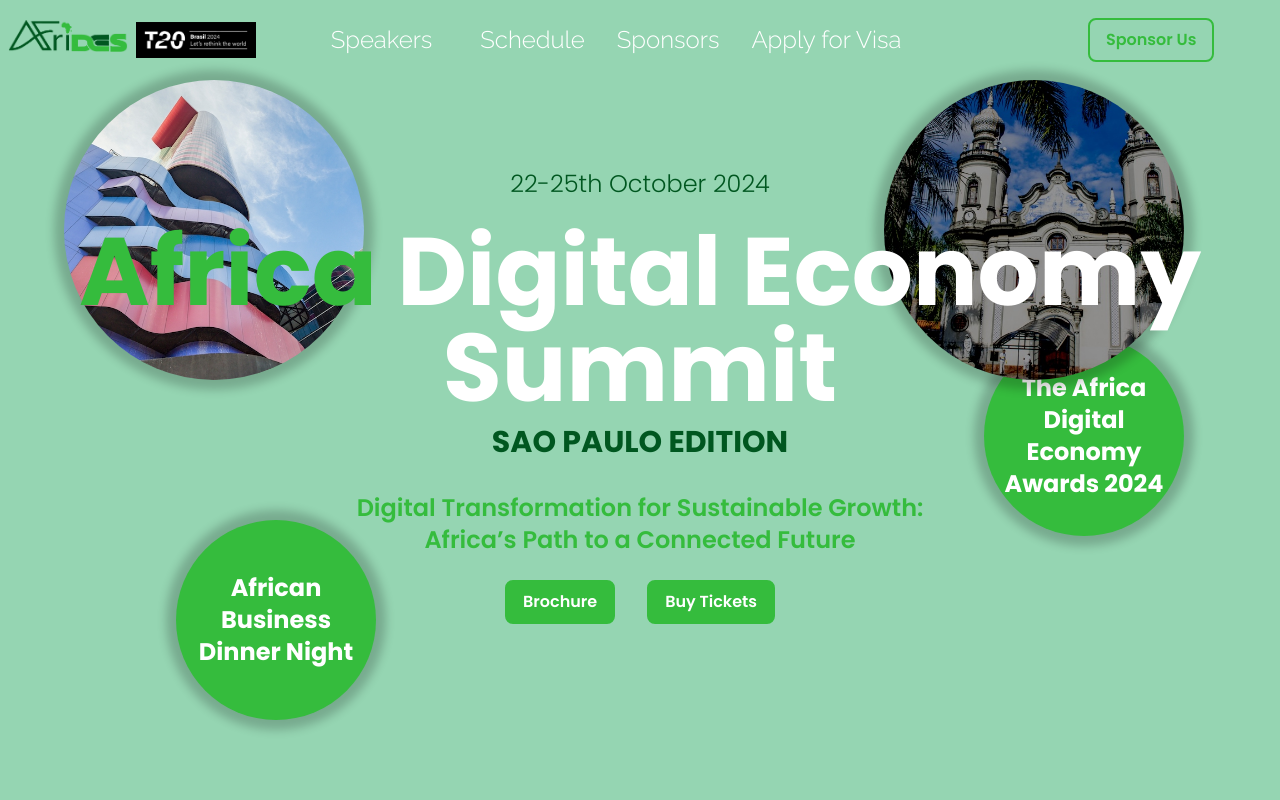
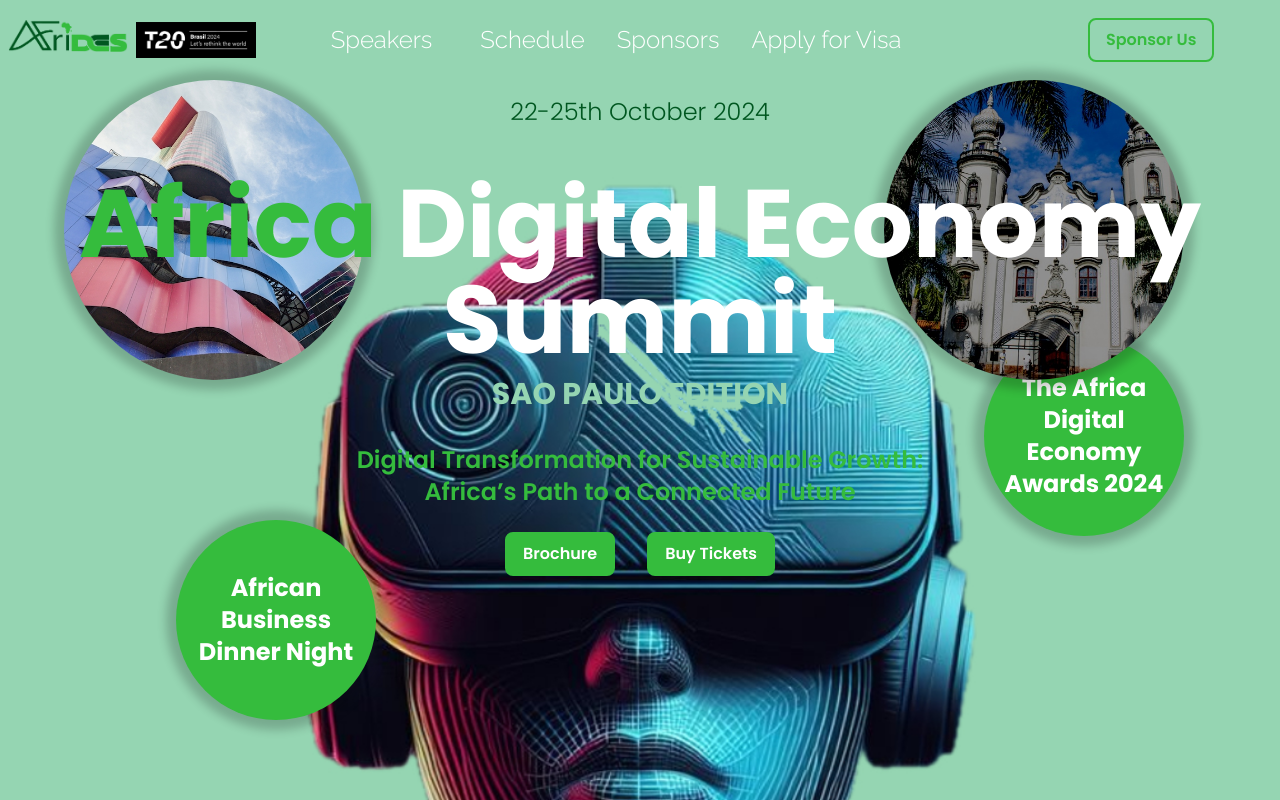
Before and after one commit to psmaan/afrides, a React (Create React App) app: page / in a window 1280 px wide. Shown: the top 800 px of the page. Built offline with nearby package versions, Linux system fonts and the light colour scheme.

Commit message:
landing update

```diff
--- a/src/App.css
+++ b/src/App.css
@@ -173,7 +173,10 @@ html {
 }
 
 .saopaulo {
-  background-color: #95d5b2;
+  background: url('./components/media/landingbgfinal.jpeg');
+  background-position: center;
+  background-size: cover;
+  background-repeat: no-repeat;
 }
 
 @media (max-width: 768px) {
--- a/src/components/Landing.js
+++ b/src/components/Landing.js
@@ -1,9 +1,9 @@
 const Landing = () => {
     return (
-        <div className='w-screen h-screen sm:min-h-[700px] flex flex-col items-center landing pt-24 sm:pt-32 sm:pt-16  md:pt-12 lg:pt-16 saopaulo z-10'>
-            <h2 className='text-[#95d5b2] md:text-[#005720] font-light md:my-6 text-2xl'>22-25th October 2024</h2>
+        <div className='w-screen h-screen sm:min-h-[700px] flex flex-col items-center landing pt-24 sm:pt-32 sm:pt-16  md:pt-8 lg:pt-4 saopaulo z-10'>
+            <h2 className='text-[#95d5b2] md:text-[#005720] font-light md:mb-12 text-2xl'>22-25th October 2024</h2>
             <h1 className='font-bold text-6xl sm:text-7xl md:text-8xl text-center w-[90%] text-[#35bc3d] '>Africa <span className='text-white'>Digital Economy Summit</span></h1>
-            <h2 className="text-center text-3xl text-[#35bc3d] md:text-[#005720] font-bold mt-2">SAO PAULO EDITION</h2>
+            <h2 className="text-center text-3xl text-[#35bc3d] md:text-[#95d5b2] font-bold mt-2">SAO PAULO EDITION</h2>
             <h2 className='text-center mt-8 text-2xl text-[#95d5b2] md:text-[#35bc3d] font-["Bebas Neue"] font-semibold w-[50%]'>Digital Transformation for Sustainable Growth: Africa’s Path to a Connected Future</h2>
             <div className='flex items-center hero-buttons mt-2 flex-row'>
                 <button className='m-4 font-semibold rounded-lg p-2 px-4 bg-[#35bc3d] text-white'>Brochure</button>
```
Also changed, not shown: src/components/media/landingbgfinal.jpeg (added), src/components/media/vrrobot.png (added).
